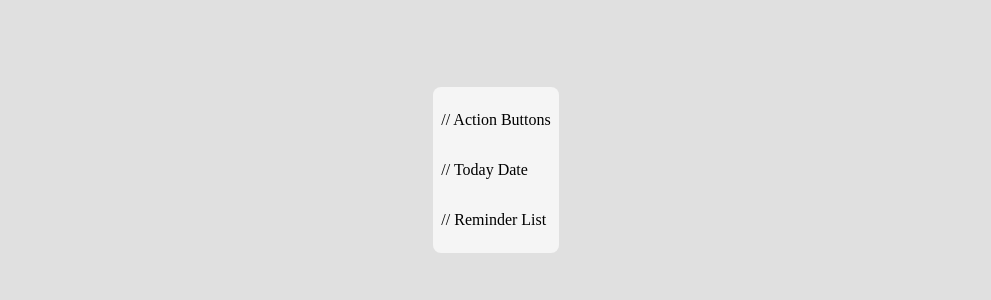
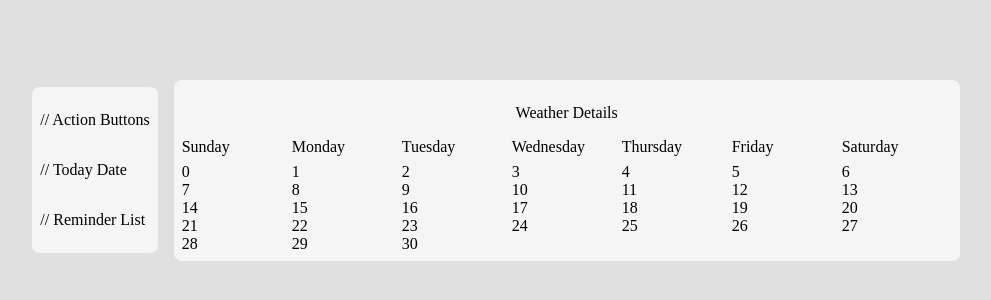
Before and after one commit to vitorthomaz/calendar-prototype, a React (Create React App) app: page / in a window 1280 px wide. Shown: the part 230-530 px from the top of the page, without its empty margins (144-1135 px from the left). Built offline with nearby package versions, Linux system fonts and the light colour scheme.

Commit message:
feature: Created placeholder for calendar table

```diff
--- a/src/components/Calendar/index.tsx
+++ b/src/components/Calendar/index.tsx
@@ -1,5 +1,18 @@
-const Display = () => {
-  return null;
+import React from 'react';
+
+import { Card, MonthTable } from '../../components';
+
+import { Container } from './styles';
+
+const Calendar = () => {
+  return (
+    <Card>
+      <Container>
+        <p>Weather Details</p>
+        <MonthTable />
+      </Container>
+    </Card>
+  );
 };
 
-export default Display;
+export default Calendar;
--- /dev/null
+++ b/src/components/Calendar/styles.ts
@@ -0,0 +1,8 @@
+import styled from 'styled-components';
+
+export const Container = styled.div`
+  display: flex;
+  flex-direction: column;
+  justify-content: center;
+  align-items: center;
+`;
--- /dev/null
+++ b/src/components/MonthTable/index.tsx
@@ -0,0 +1,31 @@
+import React from 'react';
+
+import { Container, Grid, WeekdayCard, DayCard } from './styles';
+
+const weekdays = [
+  'Sunday',
+  'Monday',
+  'Tuesday',
+  'Wednesday',
+  'Thursday',
+  'Friday',
+  'Saturday'
+];
+const monthdays = Array.from(Array(31), (_, x) => x);
+
+const MonthTable = () => {
+  return (
+    <Container>
+      <Grid>
+        {weekdays.map(day => (
+          <WeekdayCard key={day}>{day}</WeekdayCard>
+        ))}
+        {monthdays.map(day => (
+          <DayCard key={day}>{day}</DayCard>
+        ))}
+      </Grid>
+    </Container>
+  );
+};
+
+export default MonthTable;
--- /dev/null
+++ b/src/components/MonthTable/styles.ts
@@ -0,0 +1,30 @@
+import styled from 'styled-components';
+
+export const Container = styled.div`
+  display: flex;
+  flex-direction: column;
+  justify-content: center;
+  align-items: center;
+`;
+
+export const Grid = styled.div`
+  display: grid;
+
+  grid-template-columns: repeat(7, 110px);
+  grid-template-rows: 25px repeat(4, 1fr);
+  grid-template-areas:
+    'wdy wdy wdy wdy wdy wdy wdy'
+    'day day day day day day day'
+    'day day day day day day day'
+    'day day day day day day day'
+    'day day day day day day day'
+    'day day day day day day day';
+`;
+
+export const WeekdayCard = styled.div`
+  grid-area: 'wdy';
+`;
+
+export const DayCard = styled.div`
+  grid-area: 'day';
+`;
--- a/src/components/index.ts
+++ b/src/components/index.ts
@@ -1,3 +1,4 @@
 export { default as Calendar } from './Calendar';
 export { default as Menu } from './Menu';
 export { default as Card } from './Card';
+export { default as MonthTable } from './MonthTable';
```
